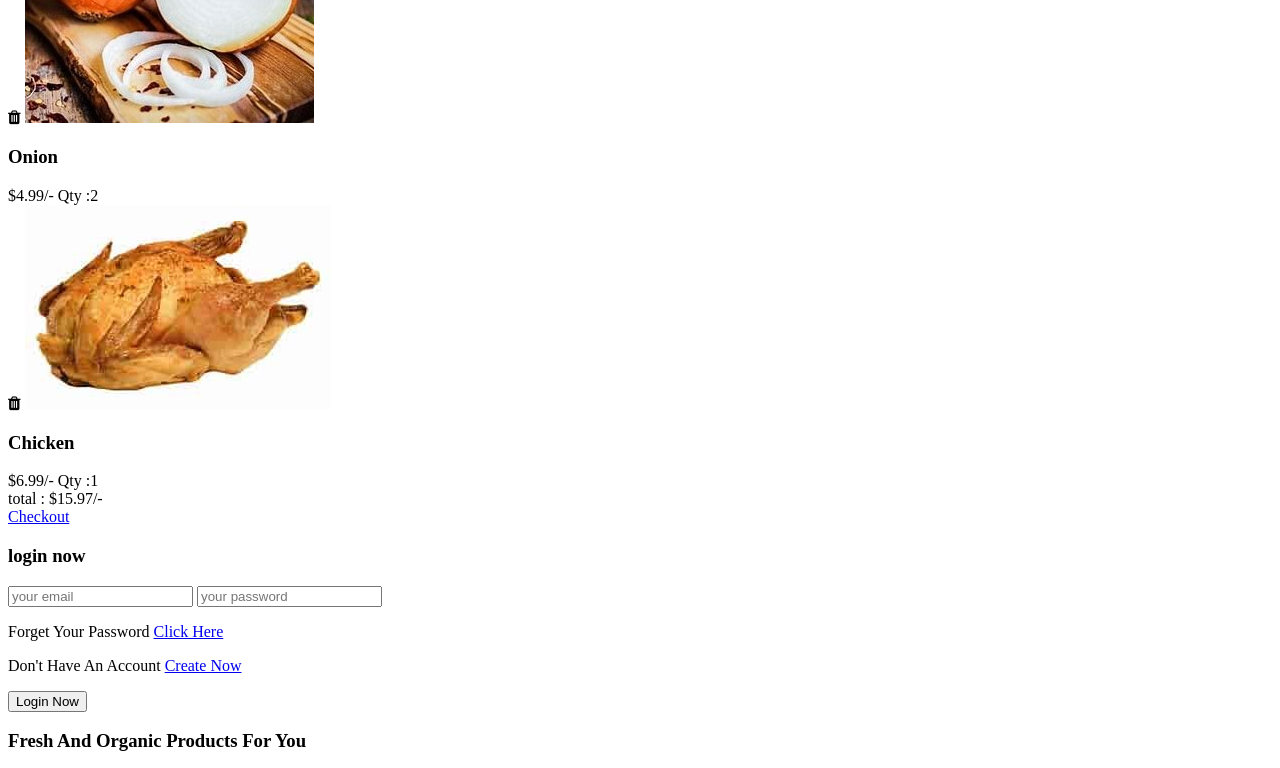
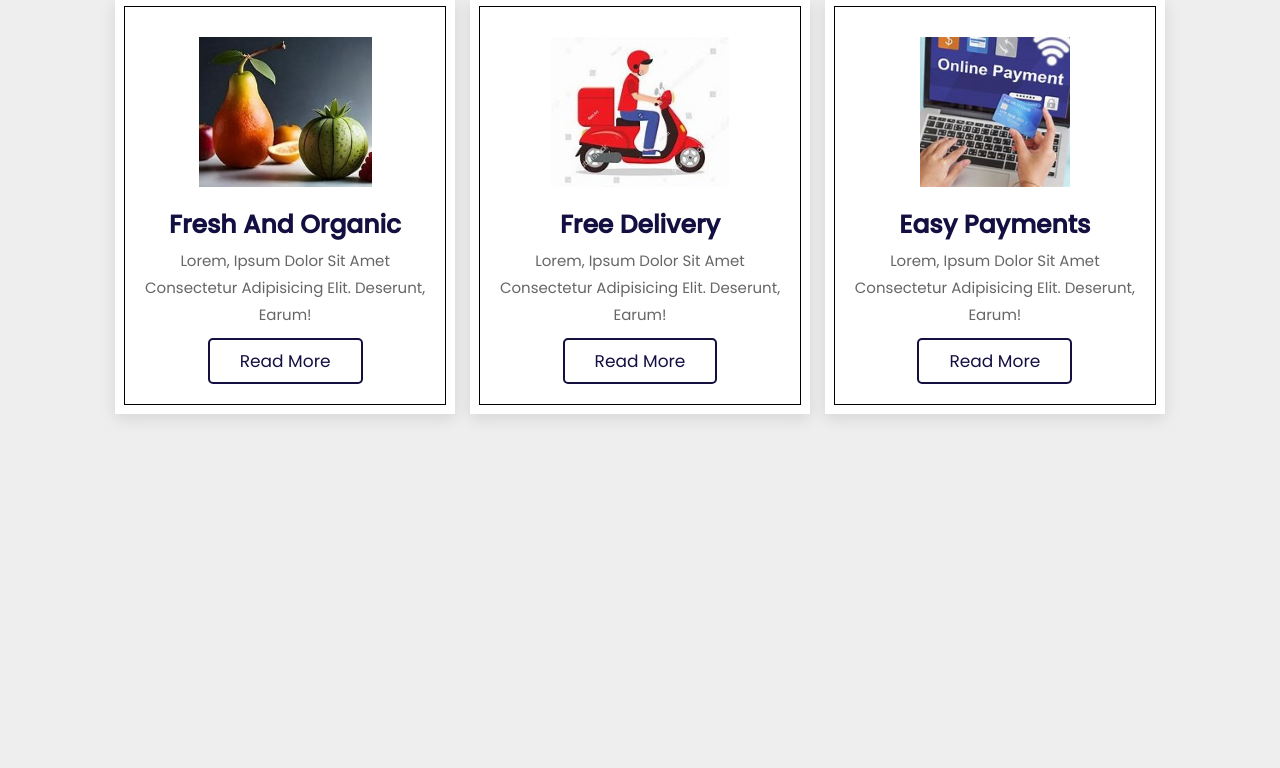
Before and after one commit to Moyin-max/Groceryy, a plain HTML site: page index.html in a window 1280 px wide. Shown: the part 619-1387 px from the top of the page. After the commit the page ends 1053 px from the top, so only its background shows below. Drawn offline with nearby package versions, Linux system fonts and the light colour scheme; the site is published under a folder, as on GitHub Pages, so addresses that start at the root find nothing.

Commit message:
fix: correct css file path in index.html

```diff
--- a/index.html
+++ b/index.html
@@ -8,7 +8,7 @@
 <!--Code for font awesome cdn-->
 
 <!--Code for linking css file-->
-<link rel="stylesheet" type="text/css" href="/css/style.css">
+<link rel="stylesheet" type="text/css" href="Css/style.css">
 <!--Code for linking css file-->
 
 
```
